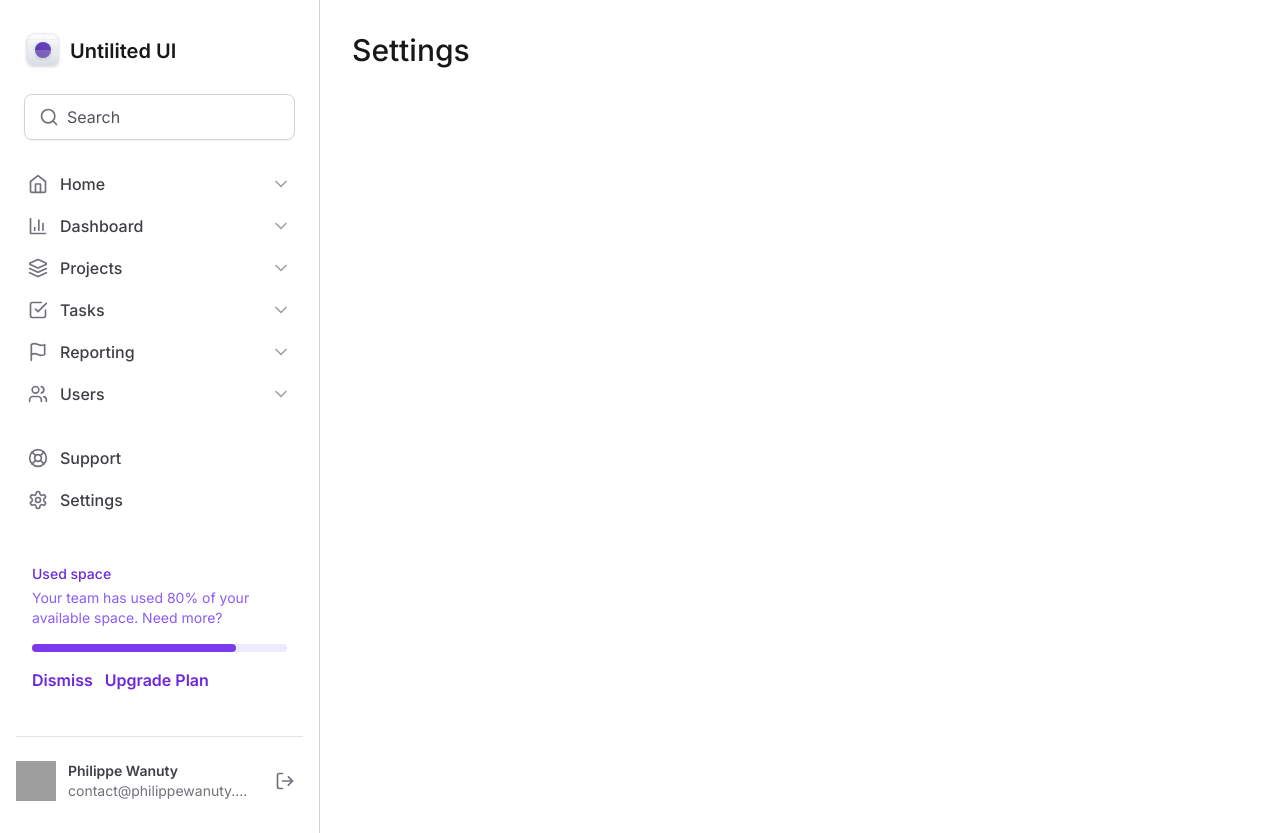
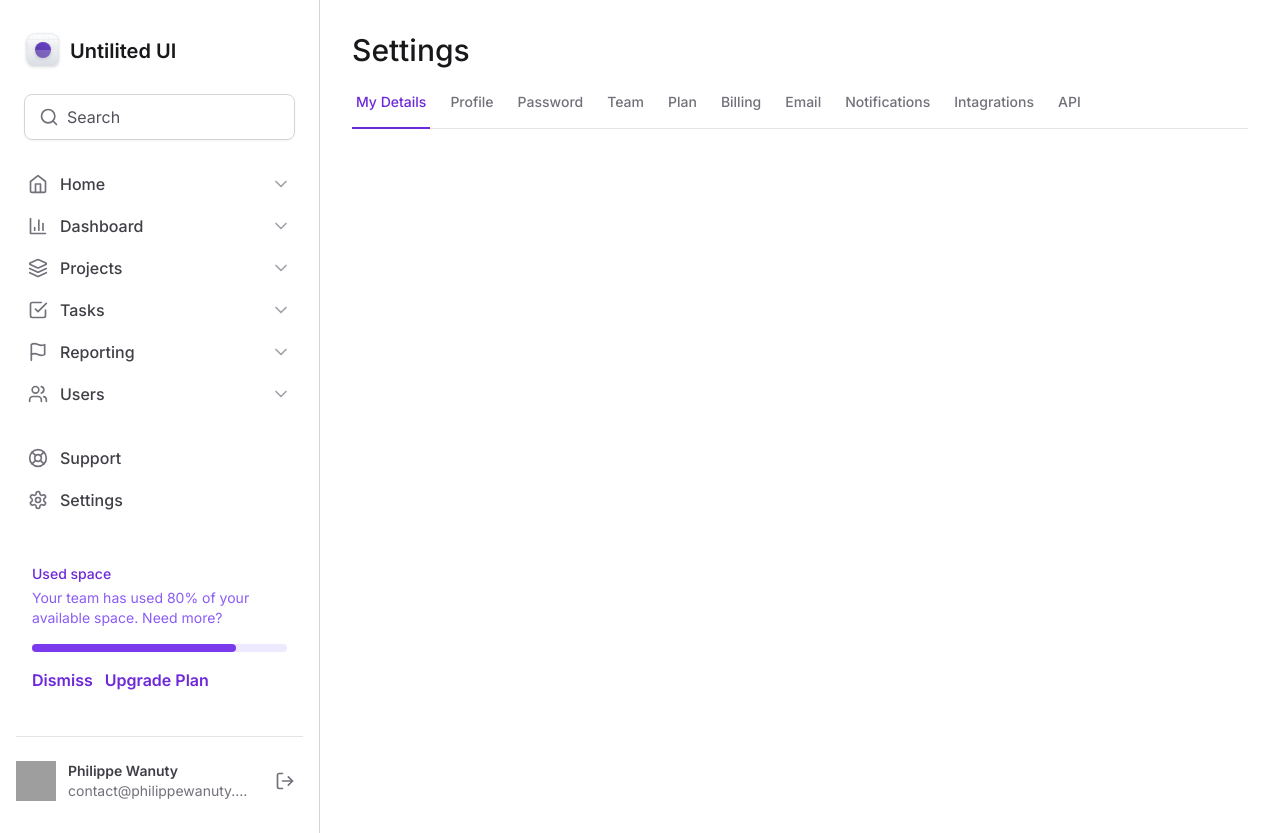
Before and after one commit to philippewanuty/Rocketseat, a Next.js app in the folder Ignite/Tailwind/tailwind-next/: page / in a window 1280 px wide. Built offline with nearby package versions, Linux system fonts and the light colour scheme; grey boxes are pictures that could not be loaded.

Commit message:
Add Radix tabs(successfuly)

```diff
--- /dev/null
+++ b/Ignite/Tailwind/tailwind-next/declarations.d.ts
@@ -0,0 +1,3 @@
+// NOTE: The declaration below was injected by `"framer"`
+// see https://www.framer.com/docs/guides/handshake for more information.
+declare module "https://framer.com/m/*";
--- a/Ignite/Tailwind/tailwind-next/package.json
+++ b/Ignite/Tailwind/tailwind-next/package.json
@@ -10,7 +10,9 @@
   },
   "dependencies": {
     "@radix-ui/react-tabs": "^1.0.4",
+    "framer": "^2.4.1",
     "lucide-react": "^0.279.0",
+    "motion": "^10.16.4",
     "next": "latest",
     "prettier": "^3.0.3",
     "react": "latest",
--- a/Ignite/Tailwind/tailwind-next/src/app/page.tsx
+++ b/Ignite/Tailwind/tailwind-next/src/app/page.tsx
@@ -1,22 +1,12 @@
-import * as Tabs from '@radix-ui/react-tabs'
+import { HorizontalTabs } from '@/components/SettingsTabs/HorizontalTabs';
 
 export default function Home() {
   return (
     //Main
-   <>
+    <>
+      <h1 className=" text-3xl font-medium text-zinc-900">Settings</h1>
 
-   <h1 className=" text-3xl font-medium text-zinc-900">Settings</h1>
-
-   <Tabs.Root>
-    <Tabs.List>
-
-    </Tabs.List>
-   </Tabs.Root>
-
-   </>
-
-
-
-
+      <HorizontalTabs />
+    </>
   );
 }
--- /dev/null
+++ b/Ignite/Tailwind/tailwind-next/src/components/SettingsTabs/HorizontalTabs.tsx
@@ -0,0 +1,26 @@
+'use client';
+
+import * as Tabs from '@radix-ui/react-tabs';
+import { TabsItem } from './TabsItem';
+import { useState } from 'react';
+
+export function HorizontalTabs() {
+  const [currentTab, SetCurrentTab] = useState('tab1');
+
+  return (
+    <Tabs.Root value={currentTab} onValueChange={SetCurrentTab}>
+      <Tabs.List className="mt-6 flex w-full items-center gap-4 border-b border-zinc-200">
+        <TabsItem value="tab1" title="My Details" isSelected={currentTab === 'tab1'} />
+        <TabsItem value="tab2" title="Profile" isSelected={currentTab === 'tab2'} />
+        <TabsItem value="tab3" title="Password" isSelected={currentTab === 'tab3'} />
+        <TabsItem value="tab4" title="Team" isSelected={currentTab === 'tab4'} />
+        <TabsItem value="tab5" title="Plan" isSelected={currentTab === 'tab5'} />
+        <TabsItem value="tab6" title="Billing" isSelected={currentTab === 'tab6'} />
+        <TabsItem value="tab7" title="Email" isSelected={currentTab === 'tab7'} />
+        <TabsItem value="tab8" title="Notifications" isSelected={currentTab === 'tab8'} />
+        <TabsItem value="tab9" title="Intagrations" isSelected={currentTab === 'tab9'} />
+        <TabsItem value="tab10" title="API" isSelected={currentTab === 'tab10'} />
+      </Tabs.List>
+    </Tabs.Root>
+  );
+}
--- /dev/null
+++ b/Ignite/Tailwind/tailwind-next/src/components/SettingsTabs/TabsItem.tsx
@@ -0,0 +1,25 @@
+'use client';
+
+import * as Tabs from '@radix-ui/react-tabs';
+
+export interface TabsItemProps {
+  title: string;
+  value: string;
+  isSelected?: boolean;
+}
+
+export function TabsItem({ title, value, isSelected = false }: TabsItemProps) {
+  return (
+    <Tabs.Trigger
+         value={value}
+         className="relative whitespace-nowrap pb-4 px-1 text-sm/5 font-medium text-zinc-500 hover:text-violet-700 data-[state=active]:text-violet-700">
+
+      <span>{title}</span>
+
+      {isSelected && (
+      <div className="absolute -bottom-px left-0 right-0 h-0.5 bg-violet-700"/>
+
+      )}
+    </Tabs.Trigger>
+  )
+}
```
Also changed, not shown: Ignite/Tailwind/tailwind-next/Notations/UsedsLibrarys.md (added, +2 -0 lines), Ignite/Tailwind/tailwind-next/src/components/page/HorizontalTabs.tsx (added), 1 other file (tests, documents, lock files or other folders).
